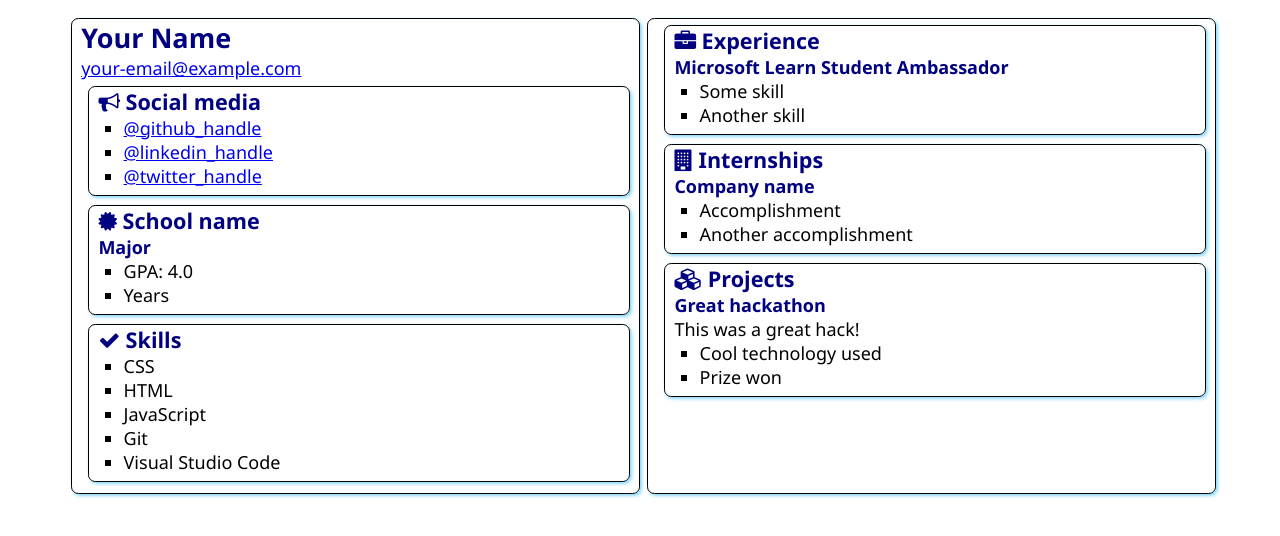
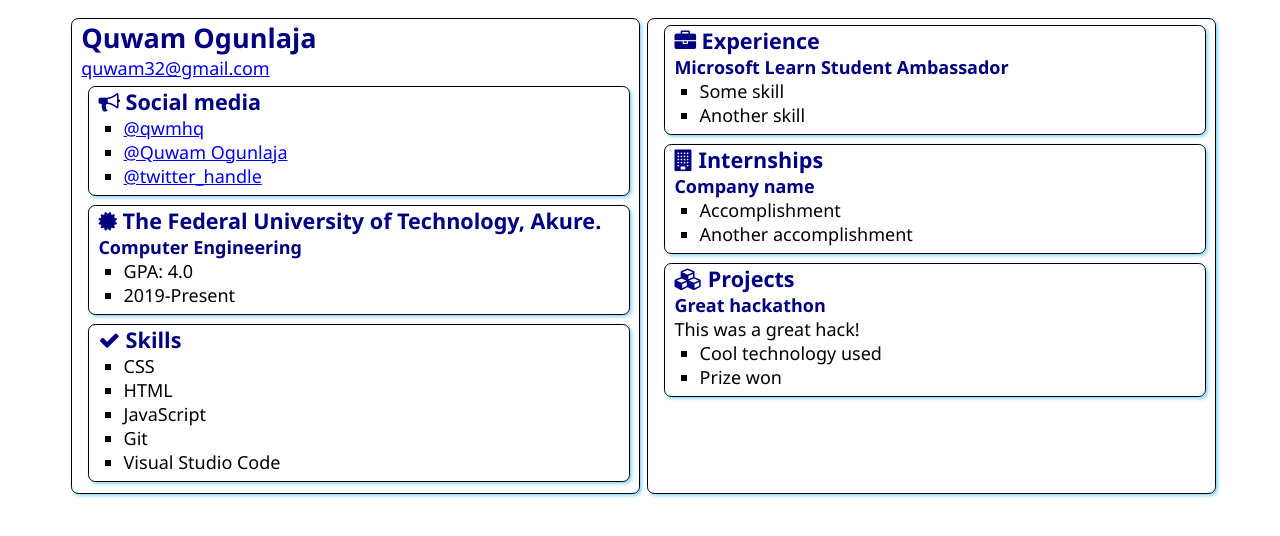
Before and after one commit to qwmhq/SATechnicalOnboarding, a plain HTML site: page src/index.html in a window 1280 px wide. Drawn offline with Linux system fonts and the light colour scheme.

Commit message:
added name, email, and social media

```diff
--- a/src/index.html
+++ b/src/index.html
@@ -12,8 +12,8 @@
 <body>
     <main>
         <article class="box">
-            <h1>Your Name</h1>
-            <div><a href="mailto:your.email@example.com">your-email@example.com</a></div>
+            <h1>Quwam Ogunlaja</h1>
+            <div><a href="mailto:your.email@example.com">quwam32@gmail.com</a></div>
 
             <section class="box">
                 <h2>
@@ -21,8 +21,8 @@
                     Social media
                 </h2>
                 <ul>
-                    <li><a href="https://github.com/<handle>">@github_handle</a></li>
-                    <li><a href="https://linkedin.com/in/<handle>">@linkedin_handle</a></li>
+                    <li><a href="https://github.com/qwmhq">@qwmhq</a></li>
+                    <li><a href="https://linkedin.com/in/quwam-ogunlaja-218b4420b">@Quwam Ogunlaja</a></li>
                     <li><a href="https://twitter.com/<handle>">@twitter_handle</a></li>
                 </ul>
             </section>
@@ -31,12 +31,12 @@
                 <div class="education">
                     <h2>
                         <i class="fa fa-certificate" aria-hidden="true"></i>
-                        School name
+                        The Federal University of Technology, Akure.
                     </h2>
-                    <h3>Major</h3>
+                    <h3>Computer Engineering</h3>
                     <ul>
                         <li>GPA: 4.0</li>
-                        <li>Years</li>
+                        <li>2019-Present</li>
                     </ul>
                 </div>
             </section>
```
